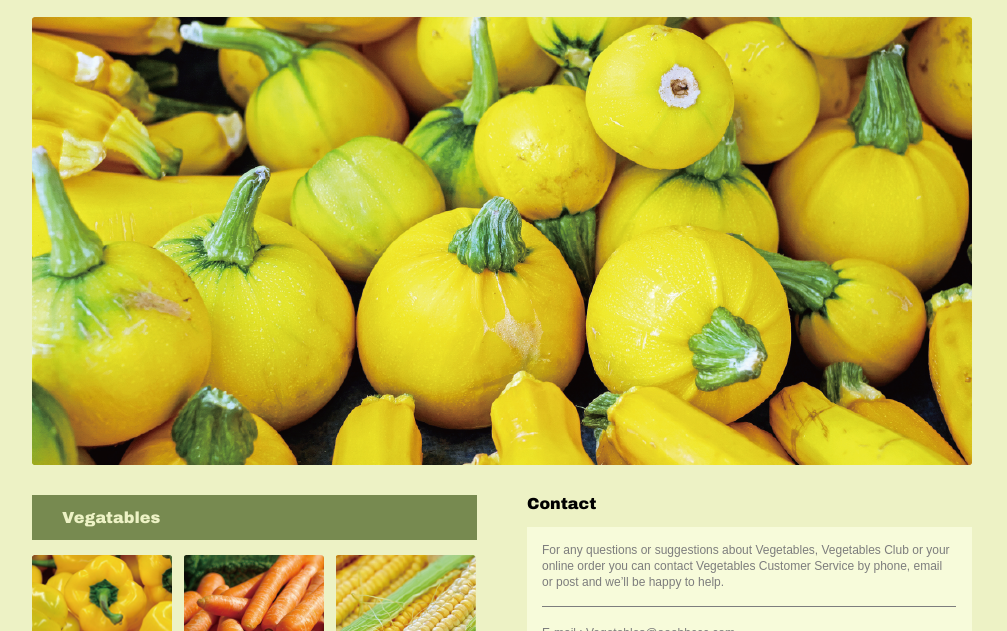
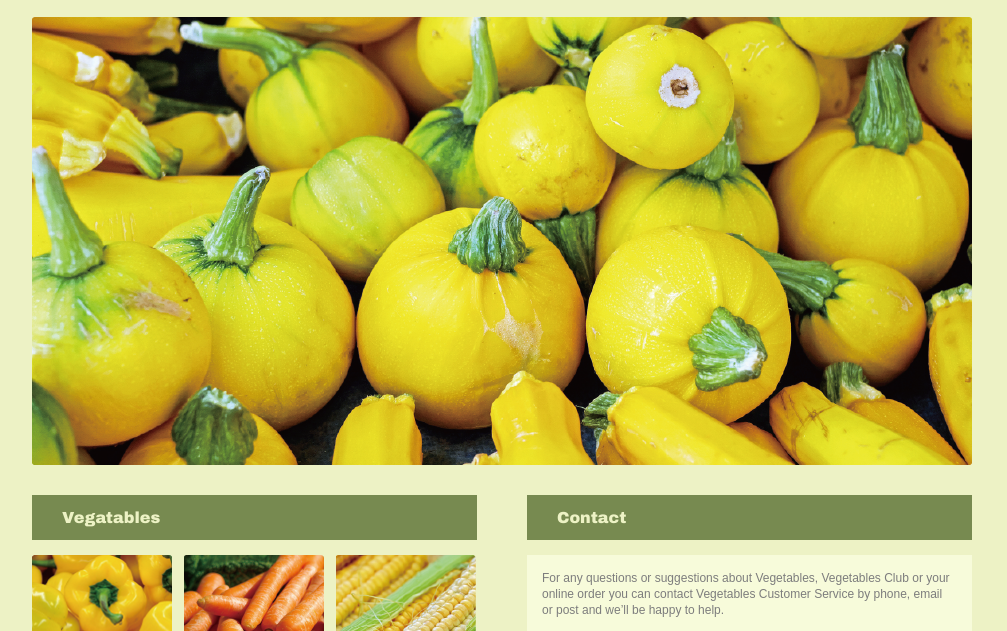
Before and after one commit to Harumakisan/yada, a plain HTML site: page index.html in a window 1280 px wide. Shown: the part 166-797 px from the top of the page, without its empty margins (136-1143 px from the left). Drawn offline with Linux system fonts and the light colour scheme.

Commit message:
Update hello.css

```diff
--- a/css/hello.css
+++ b/css/hello.css
@@ -158,6 +158,21 @@ html{
         width: 445px;
         background-color: #F7FBDA;
     }
+    .small-title2{
+        width: 445px;
+        height: 45px;
+        padding-top: 15px;
+        padding-bottom: 15px;
+        padding-left: 30px;
+        line-height: 16px;
+        box-sizing: border-box;
+        background-color: #778A50;
+        font-family: Arial Black;
+        font-size: 16px;
+        color: #EDF2C5;
+
+
+    }
     .p1{
         font-family: Arial;
         font-size: 12px;
```
